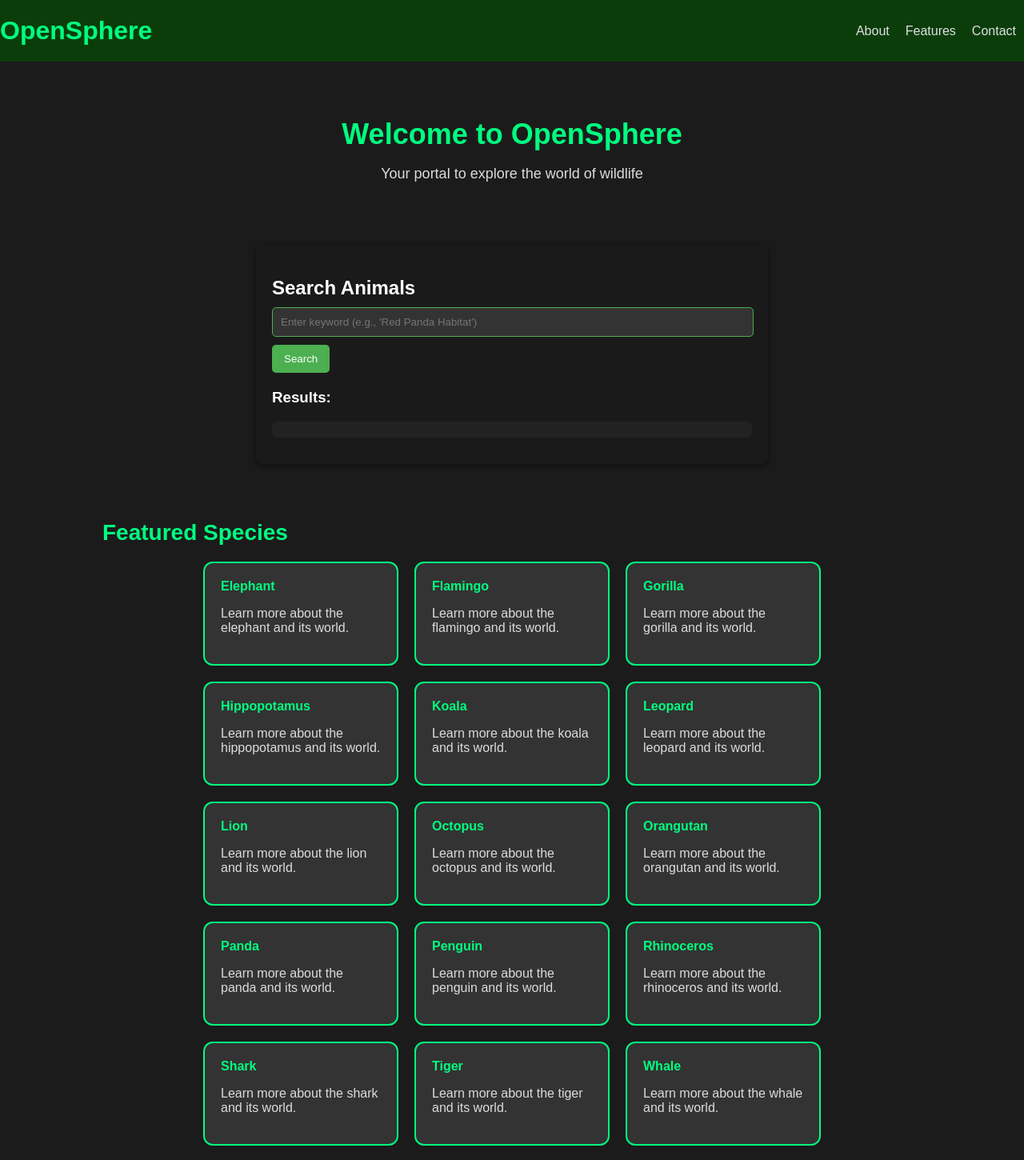
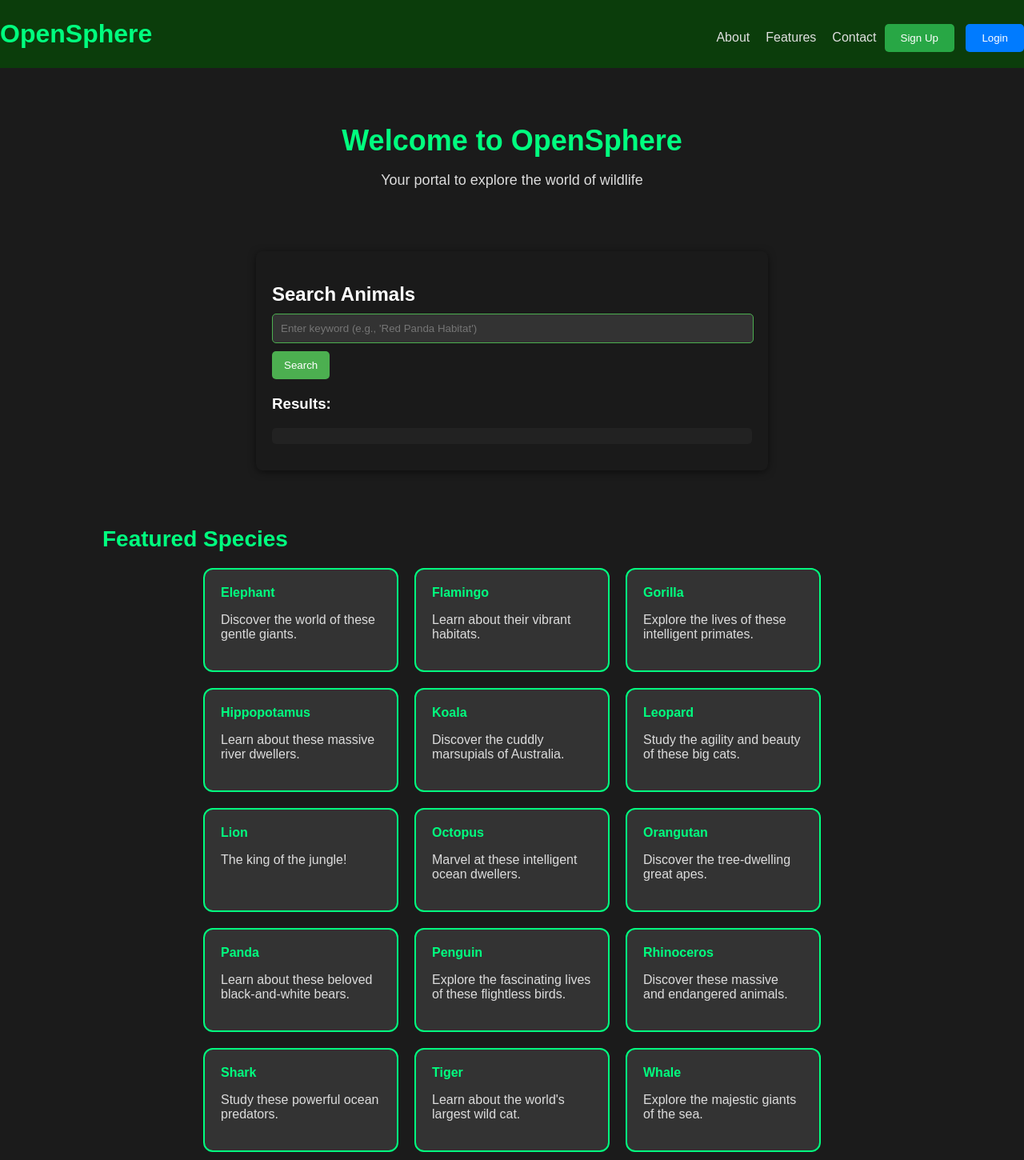
Before and after one commit to SolsticeDev99/OpenSphere, a React (Create React App) app in the folder front_end/opensphere-frontend/: page / in a window 1280 px wide. Shown: the top 1450 px of the page at 80% size. Built offline with nearby package versions, Linux system fonts and the light colour scheme.

Commit message:
sign up added 28-10-24 19:53
sign up added 28-10-24 19:53

```diff
--- a/front_end/opensphere-frontend/src/App.js
+++ b/front_end/opensphere-frontend/src/App.js
@@ -1,15 +1,19 @@
+// src/App.js
+
 import React from 'react';
 import { BrowserRouter as Router, Route, Routes } from 'react-router-dom';
+import SignUpComponent from './components/SignUp';
 import HomeScreen from './components/HomeScreen';
-import AuthComponent from './components/AuthComponent';
 
 const App = () => {
     return (
         <Router>
-            <Routes>
-                <Route path="/" element={<HomeScreen />} />
-                <Route path="/auth" element={<AuthComponent />} />
-            </Routes>
+            <div>
+                <Routes>
+                    <Route path="/" element={<HomeScreen />} />
+                    <Route path="/signup" element={<SignUpComponent />} />
+                </Routes>
+            </div>
         </Router>
     );
 };
--- a/front_end/opensphere-frontend/src/components/HomeScreen.css
+++ b/front_end/opensphere-frontend/src/components/HomeScreen.css
@@ -125,3 +125,32 @@ body {
     color: #00ff7f;
     text-decoration: none;
 }
+
+.signup-button {
+    background-color: #28a745; /* Green background */
+    color: white; /* White text */
+    border: none; /* No border */
+    padding: 10px 20px; /* Padding */
+    border-radius: 5px; /* Rounded corners */
+    cursor: pointer; /* Pointer cursor on hover */
+    transition: background-color 0.3s; /* Transition effect */
+}
+
+.signup-button:hover {
+    background-color: #218838; /* Darker green on hover */
+}
+
+.login-button {
+    background-color: #007bff; /* Blue background */
+    color: white; /* White text */
+    border: none; /* No border */
+    padding: 10px 20px; /* Padding */
+    border-radius: 5px; /* Rounded corners */
+    cursor: pointer; /* Pointer cursor on hover */
+    transition: background-color 0.3s; /* Transition effect */
+    margin-left: 10px; /* Space between Sign Up and Login buttons */
+}
+
+.login-button:hover {
+    background-color: #0056b3; /* Darker blue on hover */
+}
--- a/front_end/opensphere-frontend/src/components/HomeScreen.js
+++ b/front_end/opensphere-frontend/src/components/HomeScreen.js
@@ -1,13 +1,16 @@
+// src/HomeScreen.js
+
 import React from 'react';
 import './HomeScreen.css';
 import SearchComponent from './SearchComponent';
+import { useNavigate } from 'react-router-dom'; // Import useNavigate
 
 const HomeScreen = () => {
-    const featuredSpecies = [
-        "Elephant", "Flamingo", "Gorilla", "Hippopotamus", "Koala", "Leopard", "Lion",
-        "Octopus", "Orangutan", "Panda", "Penguin", "Rhinoceros", "Shark", "Tiger",
-        "Whale", "Turtle", "Dolphin"
-    ];
+    const navigate = useNavigate(); // Get the navigate function
+
+    const handleSignUp = () => {
+        navigate('/signup'); // Navigate to the Sign Up page when clicked
+    };
 
     return (
         <div className="home-screen">
@@ -17,6 +20,8 @@ const HomeScreen = () => {
                     <a href="#about">About</a>
                     <a href="#features">Features</a>
                     <a href="#contact">Contact</a>
+                    <button className="signup-button" onClick={handleSignUp}>Sign Up</button> {/* Sign Up Button */}
+                    <button className="login-button">Login</button> {/* Login Button */}
                 </nav>
             </header>
 
@@ -32,12 +37,74 @@ const HomeScreen = () => {
             <section className="featured-section">
                 <h3>Featured Species</h3>
                 <div className="featured-species">
-                    {featuredSpecies.map((animal, index) => (
-                        <div className="species-card" key={index}>
-                            <h4>{animal}</h4>
-                            <p>Learn more about the {animal.toLowerCase()} and its world.</p>
-                        </div>
-                    ))}
+                    <div className="species-card">
+                        <h4>Elephant</h4>
+                        <p>Discover the world of these gentle giants.</p>
+                    </div>
+                    <div className="species-card">
+                        <h4>Flamingo</h4>
+                        <p>Learn about their vibrant habitats.</p>
+                    </div>
+                    <div className="species-card">
+                        <h4>Gorilla</h4>
+                        <p>Explore the lives of these intelligent primates.</p>
+                    </div>
+                    <div className="species-card">
+                        <h4>Hippopotamus</h4>
+                        <p>Learn about these massive river dwellers.</p>
+                    </div>
+                    <div className="species-card">
+                        <h4>Koala</h4>
+                        <p>Discover the cuddly marsupials of Australia.</p>
+                    </div>
+                    <div className="species-card">
+                        <h4>Leopard</h4>
+                        <p>Study the agility and beauty of these big cats.</p>
+                    </div>
+                    <div className="species-card">
+                        <h4>Lion</h4>
+                        <p>The king of the jungle!</p>
+                    </div>
+                    <div className="species-card">
+                        <h4>Octopus</h4>
+                        <p>Marvel at these intelligent ocean dwellers.</p>
+                    </div>
+                    <div className="species-card">
+                        <h4>Orangutan</h4>
+                        <p>Discover the tree-dwelling great apes.</p>
+                    </div>
+                    <div className="species-card">
+                        <h4>Panda</h4>
+                        <p>Learn about these beloved black-and-white bears.</p>
+                    </div>
+                    <div className="species-card">
+                        <h4>Penguin</h4>
+                        <p>Explore the fascinating lives of these flightless birds.</p>
+                    </div>
+                    <div className="species-card">
+                        <h4>Rhinoceros</h4>
+                        <p>Discover these massive and endangered animals.</p>
+                    </div>
+                    <div className="species-card">
+                        <h4>Shark</h4>
+                        <p>Study these powerful ocean predators.</p>
+                    </div>
+                    <div className="species-card">
+                        <h4>Tiger</h4>
+                        <p>Learn about the world's largest wild cat.</p>
+                    </div>
+                    <div className="species-card">
+                        <h4>Whale</h4>
+                        <p>Explore the majestic giants of the sea.</p>
+                    </div>
+                    <div className="species-card">
+                        <h4>Turtle</h4>
+                        <p>Discover the slow-moving reptiles of the ocean.</p>
+                    </div>
+                    <div className="species-card">
+                        <h4>Dolphin</h4>
+                        <p>Learn about these intelligent marine mammals.</p>
+                    </div>
                 </div>
             </section>
 
--- a/front_end/opensphere-frontend/src/components/SignUp.js
+++ b/front_end/opensphere-frontend/src/components/SignUp.js
@@ -1,12 +1,61 @@
-import React from 'react';
+// src/SignUpComponent.js
+import React, { useState } from 'react';
+import { auth } from './firebaseConfig'; // Import your Firebase configuration
+import { createUserWithEmailAndPassword } from 'firebase/auth';
+import './SignUpComponent.css'; // Import your CSS file for styling
 
-const SignUp = () => {
-  return (
-    <div>
-      <h2>Sign Up</h2>
-      {/* Your Sign Up form will go here */}
-    </div>
-  );
+const SignUpComponent = () => {
+    const [username, setUsername] = useState(''); // State for username
+    const [email, setEmail] = useState('');
+    const [password, setPassword] = useState('');
+    const [error, setError] = useState('');
+    const [success, setSuccess] = useState('');
+
+    const handleSignUp = async (e) => {
+        e.preventDefault(); // Prevent default form submission
+        setError(''); // Clear previous errors
+        setSuccess(''); // Clear previous success messages
+
+        try {
+            // Create user with email and password
+            await createUserWithEmailAndPassword(auth, email, password);
+            setSuccess('User registered successfully!'); // Show success message
+        } catch (err) {
+            setError(err.message); // Show error message
+        }
+    };
+
+    return (
+        <div className="signup-container">
+            <h2>Sign Up</h2>
+            <form onSubmit={handleSignUp} className="signup-form">
+                <input
+                    type="text"
+                    placeholder="Username"
+                    value={username}
+                    onChange={(e) => setUsername(e.target.value)}
+                    required
+                />
+                <input
+                    type="email"
+                    placeholder="Email"
+                    value={email}
+                    onChange={(e) => setEmail(e.target.value)}
+                    required
+                />
+                <input
+                    type="password"
+                    placeholder="Password"
+                    value={password}
+                    onChange={(e) => setPassword(e.target.value)}
+                    required
+                />
+                <button type="submit" className="signup-button">Sign Up</button>
+            </form>
+            {error && <p className="error-message">{error}</p>}
+            {success && <p className="success-message">{success}</p>}
+        </div>
+    );
 };
 
-export default SignUp;
+export default SignUpComponent;
--- /dev/null
+++ b/front_end/opensphere-frontend/src/components/SignUpComponent.css
@@ -0,0 +1,63 @@
+/* src/SignUpComponent.css */
+.signup-container {
+    background-color: #1b1b1b; /* Dark background */
+    color: #e0e0e0; /* Light text for contrast */
+    border-radius: 8px; /* Rounded corners */
+    padding: 20px; /* Padding around the form */
+    box-shadow: 0 4px 10px rgba(0, 0, 0, 0.5); /* Subtle shadow */
+    max-width: 400px; /* Maximum width for the form */
+    margin: 50px auto; /* Center the form horizontally and add top margin */
+}
+
+.signup-container h2 {
+    color: #00ff7f; /* Green for the heading (same as HomeScreen) */
+    text-align: center; /* Center the heading */
+    margin-bottom: 20px; /* Space below the heading */
+}
+
+.signup-container input {
+    width: 100%; /* Full width for inputs */
+    padding: 10px; /* Padding inside inputs */
+    margin: 10px 0; /* Space above and below inputs */
+    border: 1px solid #00ff7f; /* Green border */
+    border-radius: 4px; /* Rounded corners for inputs */
+    background-color: #2e2e2e; /* Dark background for inputs */
+    color: #e0e0e0; /* Light text color for inputs */
+    transition: background-color 0.3s, border-color 0.3s; /* Smooth transition */
+}
+
+/* Change background and border color on focus */
+.signup-container input:focus {
+    background-color: #2e2e2e; /* Keep dark background */
+    border-color: #00cc66; /* Change border to a darker green */
+    outline: none; /* Remove default outline */
+}
+
+.signup-container button {
+    width: 100%; /* Full width for button */
+    padding: 10px; /* Padding inside button */
+    margin-top: 10px; /* Space above button */
+    background-color: #00ff7f; /* Bright green background (same as HomeScreen) */
+    color: #1b1b1b; /* Dark text color */
+    border: none; /* Remove default border */
+    border-radius: 4px; /* Rounded corners for button */
+    cursor: pointer; /* Pointer cursor on hover */
+    font-size: 16px; /* Font size for button text */
+}
+
+.signup-container button:hover {
+    background-color: #00cc66; /* Darker green on hover */
+}
+
+.signup-container p {
+    text-align: center; /* Center error and success messages */
+    margin: 10px 0; /* Space above and below messages */
+}
+
+.signup-container p.error {
+    color: red; /* Red for error messages */
+}
+
+.signup-container p.success {
+    color: green; /* Green for success messages */
+}
--- /dev/null
+++ b/front_end/opensphere-frontend/src/firebaseConfig.js
@@ -0,0 +1,28 @@
+// src/firebaseConfig.js
+import { initializeApp } from 'firebase/app';
+import { getAuth } from 'firebase/auth';
+import { getFirestore } from "firebase/firestore"; // Make sure this import is present
+
+const firebaseConfig = {
+    apiKey: "AIzaSyDBxawxfrBMnQd39GOrCHkSqWUzFGPiPq8",
+    authDomain: "opensphere-62cfa.firebaseapp.com",
+    databaseURL: "https://opensphere-62cfa-default-rtdb.firebaseio.com",
+    projectId: "opensphere-62cfa",
+    storageBucket: "opensphere-62cfa.appspot.com",
+    messagingSenderId: "222953338493",
+    appId: "1:222953338493:web:6d8921dbfa02d12cd3e314",
+    measurementId: "G-WRXTRV0ZKE"
+  };
+
+
+// Initialize Firebase
+const app = initializeApp(firebaseConfig);
+const auth = getAuth(app);
+const db = getFirestore(app);
+
+export { auth, db };
+
+
+const database = firebase.database();
+
+export { database };
```
